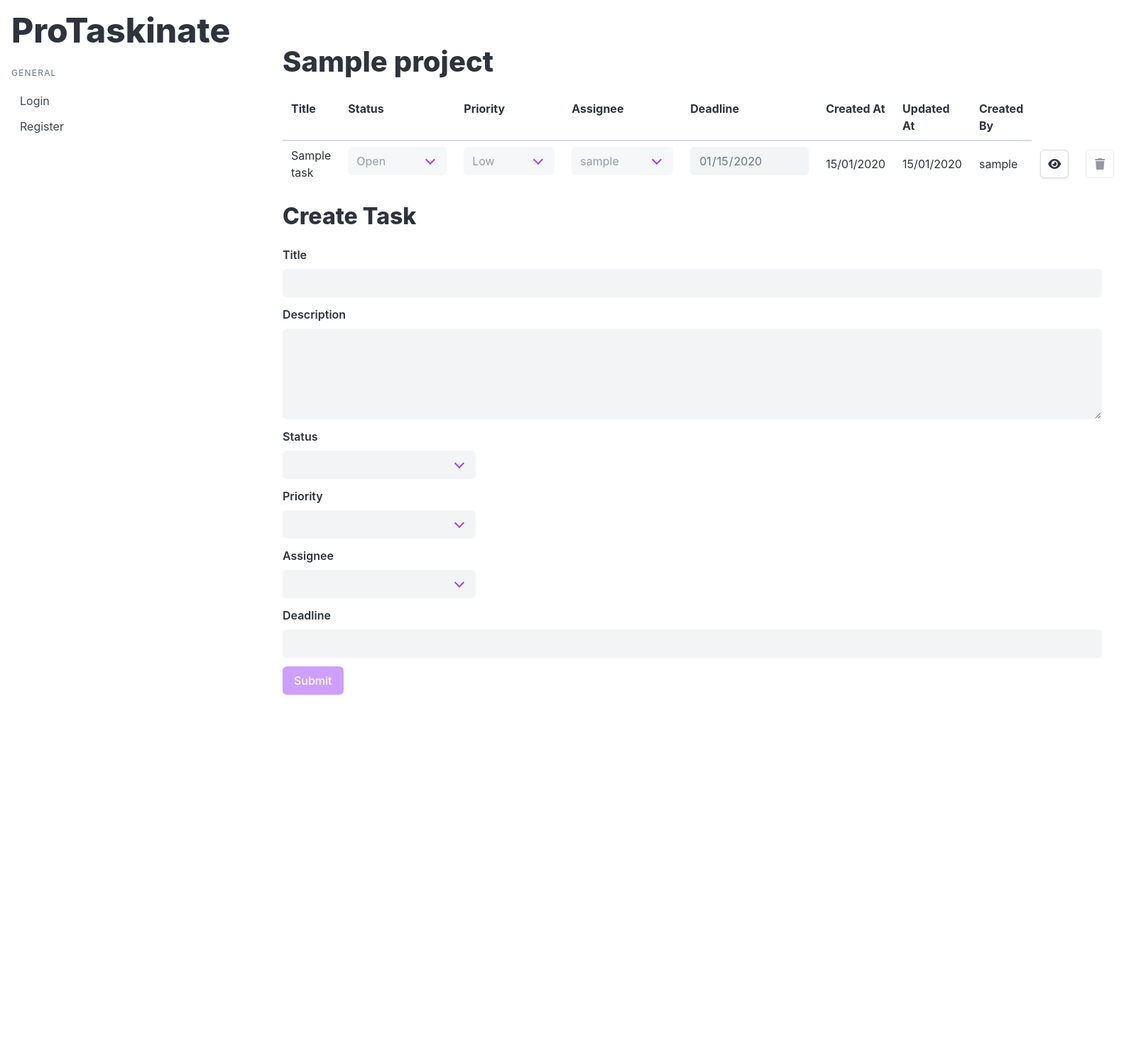
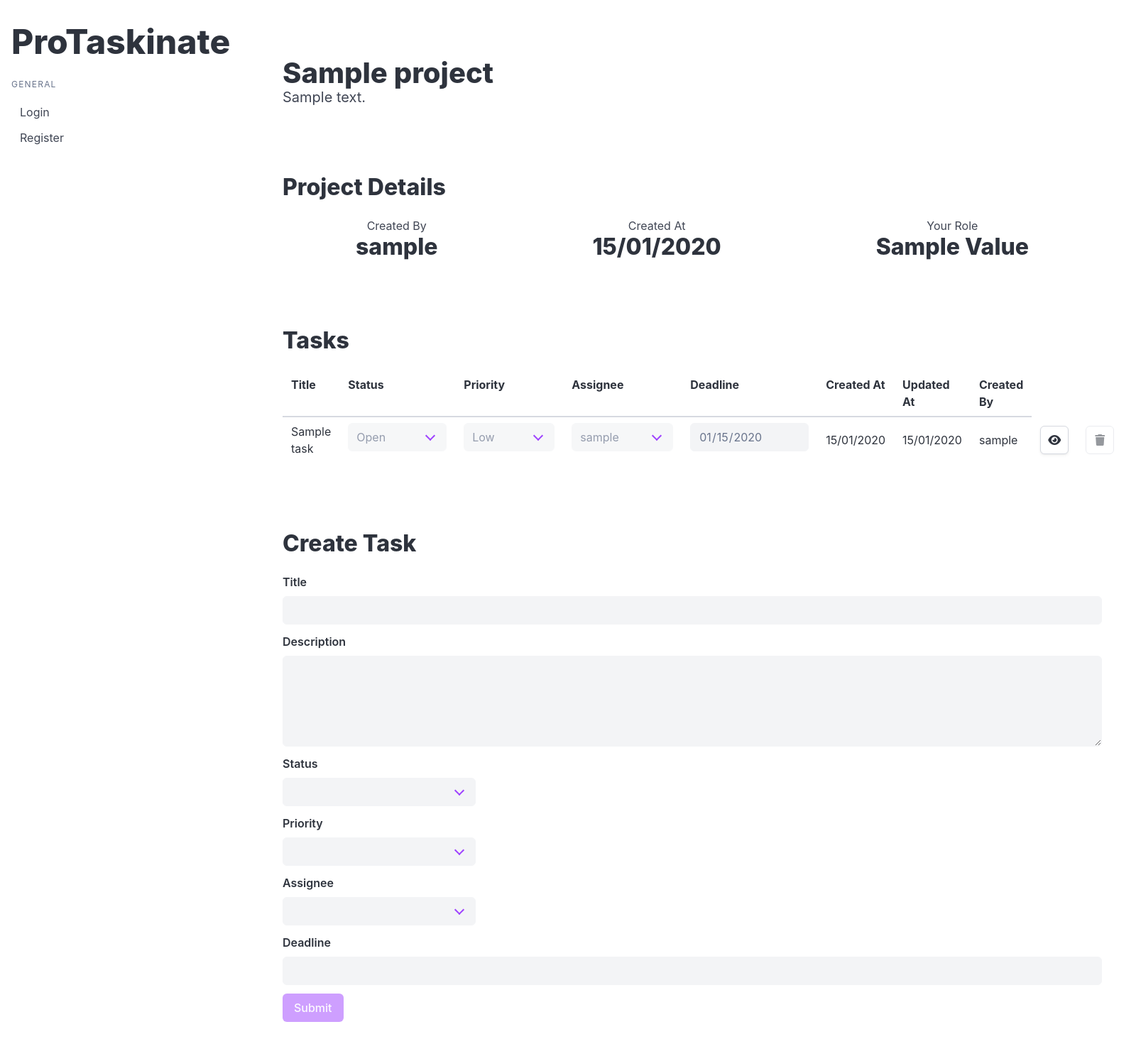
Before and after one commit to 3nd3r1/protaskinate, a Flask app: template protaskinate/templates/project_view.html in a window 1600 px wide. Shown: the whole page at 71% size. Before the commit the page ends 979 px from the top, so only its background shows below. Run offline with Flask 3, Linux system fonts and the light colour scheme; the template is opened without the code that fills it: most values are stand-ins (such as "Sample title", 1, 10 or a date in 2020); form fields are guessed from the names that the template uses; some libraries are stand-ins or nearby versions.

Commit message:
feat(project): Added created_at and description to project

```diff
--- a/protaskinate/app.py
+++ b/protaskinate/app.py
@@ -83,10 +83,10 @@ def populate_db():
     ('user', :user_password);
     """
     sql_projects = """
-    INSERT INTO projects (name, creator_id) VALUES
-    ('Project 1', 1),
-    ('Project 2', 1),
-    ('Project 3', 1);
+    INSERT INTO projects (name, creator_id, created_at, description) VALUES
+    ('Project 1', 1, '2021-01-01', 'Project 1 description'),
+    ('Project 2', 1, '2021-01-02', 'Project 2 description'),
+    ('Project 3', 1, '2021-01-03', 'Project 3 description');
     """
     sql_tasks = """
     INSERT INTO tasks (title, status, creator_id, created_at, updated_at, priority, project_id, description) VALUES
--- a/protaskinate/templates/base.html
+++ b/protaskinate/templates/base.html
@@ -49,9 +49,8 @@
                 {% endif %}
             </aside>
             <div style="margin-left: 350px">
-                <section class="section column">
                 <div class="container">
-                        <div class="mb-4 is-flex is-flex-direction-column" style="gap: 8px">
+                    <div class="my-4 is-flex is-flex-direction-column" style="gap: 8px">
                         {% with messages = get_flashed_messages(with_categories=true) %}
                             {% if messages %}
                                     {% for category, message in messages %}
@@ -63,9 +62,14 @@
                             {% endif %}
                         {% endwith %}
                     </div>
+                    <section class="hero">
+                        <div class="hero-body">
+                            <h1 class="title is-2">{% block hero_title %}{% endblock %}</h1>
+                            <h2 class="subtitle">{% block hero_description %}{% endblock %}</h2>
+                        </div>
+                    </section>
                     {% block content %}{% endblock %}
                 </div>
-                </section>
             </div>
         </div>
 	</body>
--- a/protaskinate/templates/dashboard.html
+++ b/protaskinate/templates/dashboard.html
@@ -1,6 +1,6 @@
 {% extends "base.html" %}
 {% block title %}Dashboard{% endblock %}
+{% block hero_title %}Dashboard{% endblock %}
+{% block hero_description %}Hello {{current_user.username}}, welcome to the dashboard!{% endblock %}
 {% block content %}
-<h2 class="title is-2">Dashboard</h2>
-<p>Hello {{current_user.username}}, welcome to the dashboard!</p>
 {% endblock %}
--- a/protaskinate/templates/macros.html
+++ b/protaskinate/templates/macros.html
@@ -80,3 +80,7 @@
         </div>
     </form>
 {% endmacro %}
+
+{% macro format_datetime(datetime) %}
+    <time datetime="{{ datetime.strftime("%Y-%m-%d") }}">{{ datetime.strftime("%d/%m/%Y") }}</time>
+{% endmacro %}
--- a/protaskinate/templates/project_view.html
+++ b/protaskinate/templates/project_view.html
@@ -1,10 +1,37 @@
-{% from "macros.html" import update_task_status_form, update_task_priority_form, update_task_assignee_form, update_task_deadline_form, disable_form_if_no_task_update_access, disable_form_if_no_write_access %}
+{% from "macros.html" import update_task_status_form, update_task_priority_form, update_task_assignee_form, update_task_deadline_form, disable_form_if_no_task_update_access, disable_form_if_no_write_access, format_datetime %}
 {% extends "base.html" %}
 {% block title %}{{project.name}}{% endblock %}
+{% block hero_title %}{{project.name}}{% endblock %}
+{% block hero_description %}{% if project.description %}{{project.description}}{% endif %}{% endblock %}
 {% block content %}
-<h2 class="title is-2">{{project.name}}</h2>
+    <section class="section">
+        <div class="container">
+            <h3 class="title is-3">Project Details</h3>
+            <nav class="level">
+                <div class="level-item has-text-centered">
                     <div>
-    <div class="container mb-5">
+                        <p class="heading">Created By</p>
+                        <p class="title">{{ users_dict[project.creator_id].username }}</p>
+                    </div>
+                </div>
+                <div class="level-item has-text-centered">
+                    <div>
+                        <p class="heading">Created At</p>
+                        <p class="title">{{ format_datetime(project.created_at) }}</p>
+                    </div>
+                </div>
+                <div class="level-item has-text-centered">
+                    <div>
+                        <p class="heading">Your Role</p>
+                        <p class="title">{{ user_project_role.value.title() }}</p>
+                    </div>
+                </div>
+            </nav>
+        </div>
+    </section>
+    <section class="section">
+        <div class="container">
+            <h3 class="title">Tasks</h3>
             <table class="table">
                 <thead>
                     <tr>
@@ -63,6 +90,8 @@
                 </tbody>
             </table>
         </div>
+    </section>
+    <section class="section">
         <div class="container">
             <h3 class="title is-3">Create Task</h3>
             <form method="POST">
@@ -126,7 +155,7 @@
                 </div>
             </form>
         </div>
-</div>
+    </section>
     <script>
     document.addEventListener("DOMContentLoaded", function() {
         document.querySelectorAll(".task-status-select").forEach(function(selectElement) {
--- a/protaskinate/utils/validation.py
+++ b/protaskinate/utils/validation.py
@@ -1,7 +1,9 @@
 """protaskinate/utils/validation.py"""
 
-def validate_enum(value, enum_class, field_name):
+def validate_enum(value, enum_class, field_name, allow_none=False):
     """Validate that a value is a member of an enumeration."""
+    if allow_none and value is None:
+        return None
     try:
         return enum_class(value)
     except ValueError as exc:
--- a/schema.sql
+++ b/schema.sql
@@ -21,7 +21,9 @@ CREATE TABLE users (
 CREATE TABLE projects (
     id SERIAL PRIMARY KEY,
     name TEXT NOT NULL,
-    creator_id INT NOT NULL REFERENCES users(id) ON DELETE CASCADE
+    creator_id INT NOT NULL REFERENCES users(id) ON DELETE CASCADE,
+    created_at TIMESTAMP NOT NULL,
+    description TEXT
 );
 
 CREATE TABLE tasks (
```
Also changed, not shown: protaskinate/entities/project.py (+12 -10 lines), protaskinate/repositories/project_repository.py (+5 -4 lines), protaskinate/templates/project_list.html (+9 -5 lines), protaskinate/templates/project_task_view.html (+12 -8 lines), docs/changelog.md. Lines whose indentation alone changed are shown as unchanged.
